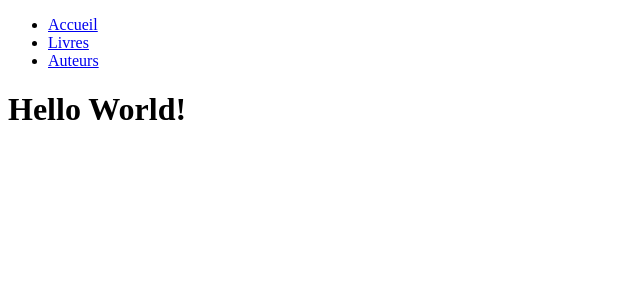
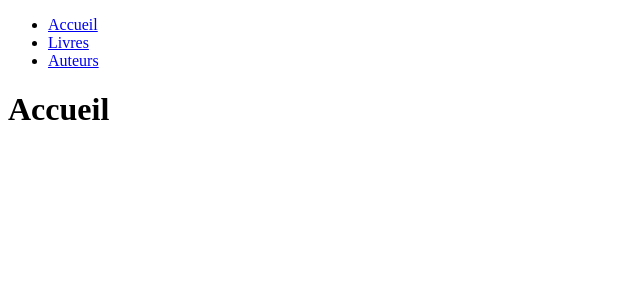
Before and after one commit to Maxence-De-Poorter/web-technologies-m1, a Next.js app in the folder m1-site/: page / in a window 1280 px wide. Shown: the top 300 px of the page, without its empty margins (0-640 px from the left). Built offline with nearby package versions, Linux system fonts and the light colour scheme.

Commit message:
feat: create Home page with title

```diff
--- a/m1-site/src/app/page.tsx
+++ b/m1-site/src/app/page.tsx
@@ -1,8 +1,10 @@
 'use client';
 import './App.css';
 
-function App() {
-  return <h1>Hello World!</h1>
+export default function HomePage(){
+    return(
+        <div>
+            <h1>Accueil</h1>
+        </div>
+    );
 }
-
-export default App;
```
